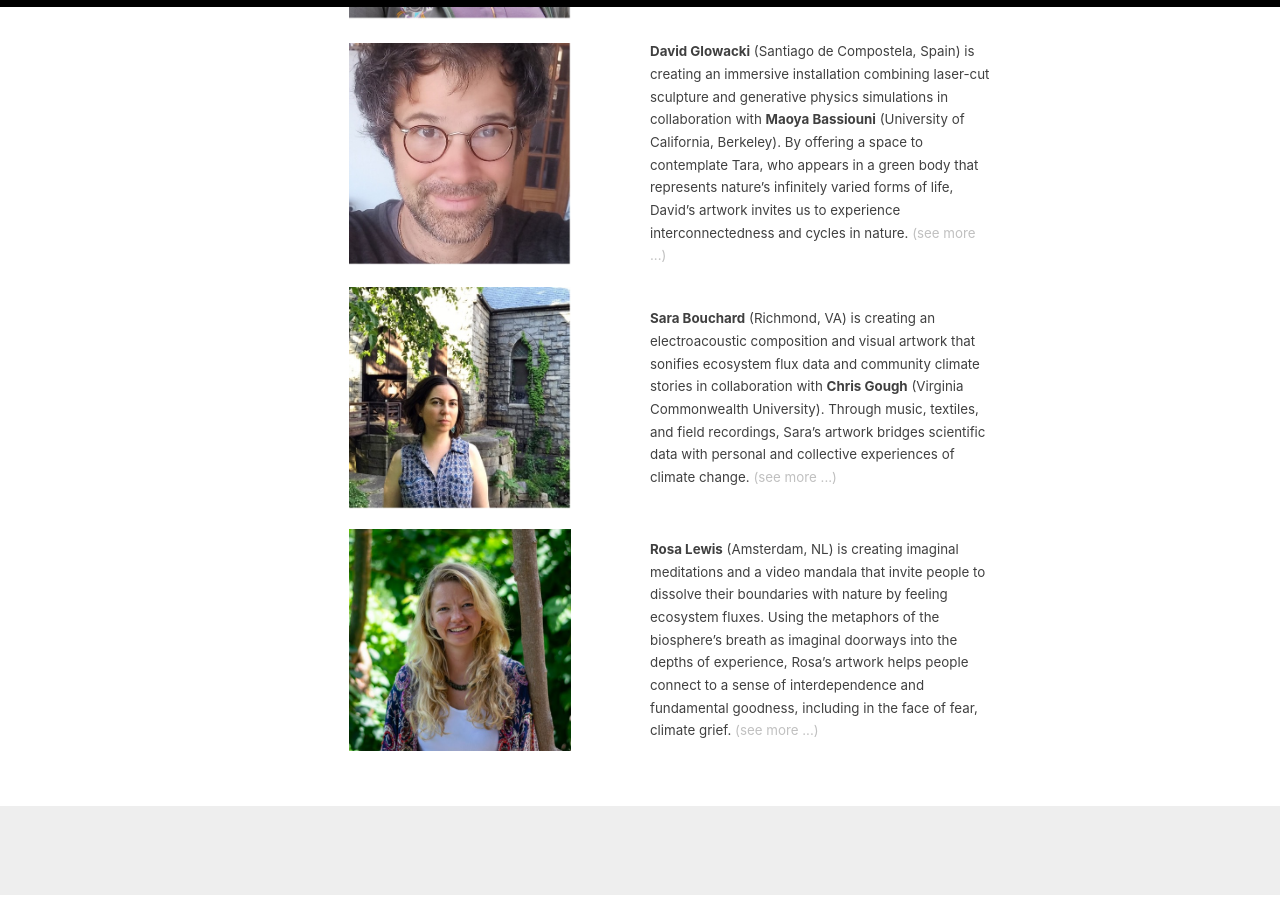
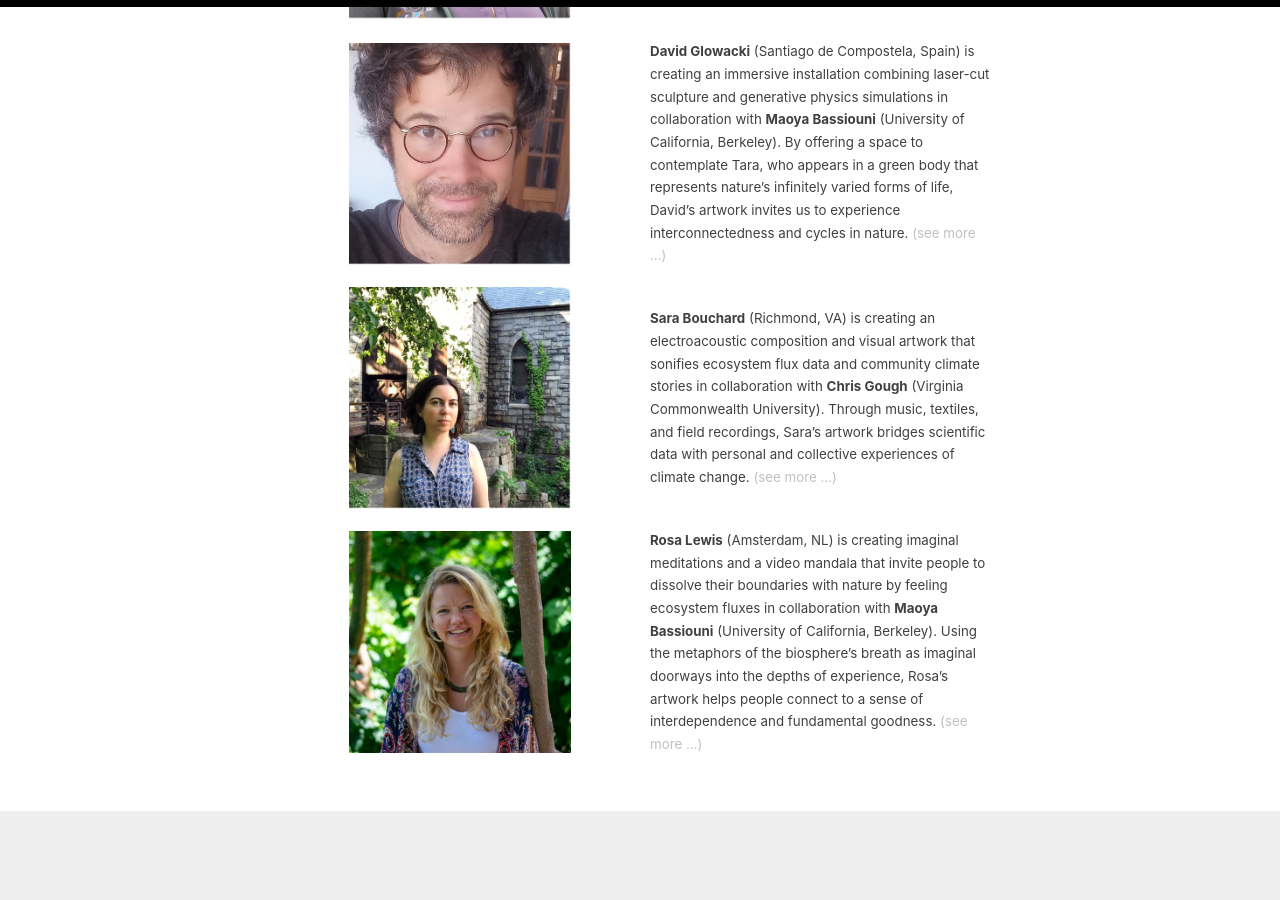
Before and after one commit to fluxnetart/fluxnetart.github.io, a Jekyll site: the page built from _pages/artists.md, in a window 1280 px wide and 900 px high, scrolled down 1013 px. Built offline with Jekyll 4.4.1, drawn with Linux system fonts in a browser that asks for light colours.

Commit message:
Update artists.md

```diff
--- a/_pages/artists.md
+++ b/_pages/artists.md
@@ -110,6 +110,6 @@ img {
   </div>
 
   <div class="column">
-    <figcaption><b>Rosa Lewis</b> (Amsterdam, NL) is creating imaginal meditations and a video mandala that invite people to dissolve their boundaries with nature by feeling ecosystem fluxes. Using the metaphors of the biosphere’s breath as imaginal doorways into the depths of experience, Rosa’s artwork helps people connect to a sense of interdependence and fundamental goodness, including in the face of fear, climate grief. <a href="https://fluxnetart.github.io/Rosa/">(see more ...)</a></figcaption>
+    <figcaption><b>Rosa Lewis</b> (Amsterdam, NL) is creating imaginal meditations and a video mandala that invite people to dissolve their boundaries with nature by feeling ecosystem fluxes in collaboration with <b>Maoya Bassiouni</b> (University of California, Berkeley). Using the metaphors of the biosphere’s breath as imaginal doorways into the depths of experience, Rosa’s artwork helps people connect to a sense of interdependence and fundamental goodness. <a href="https://fluxnetart.github.io/Rosa/">(see more ...)</a></figcaption>
   </div>
 </div>
```
